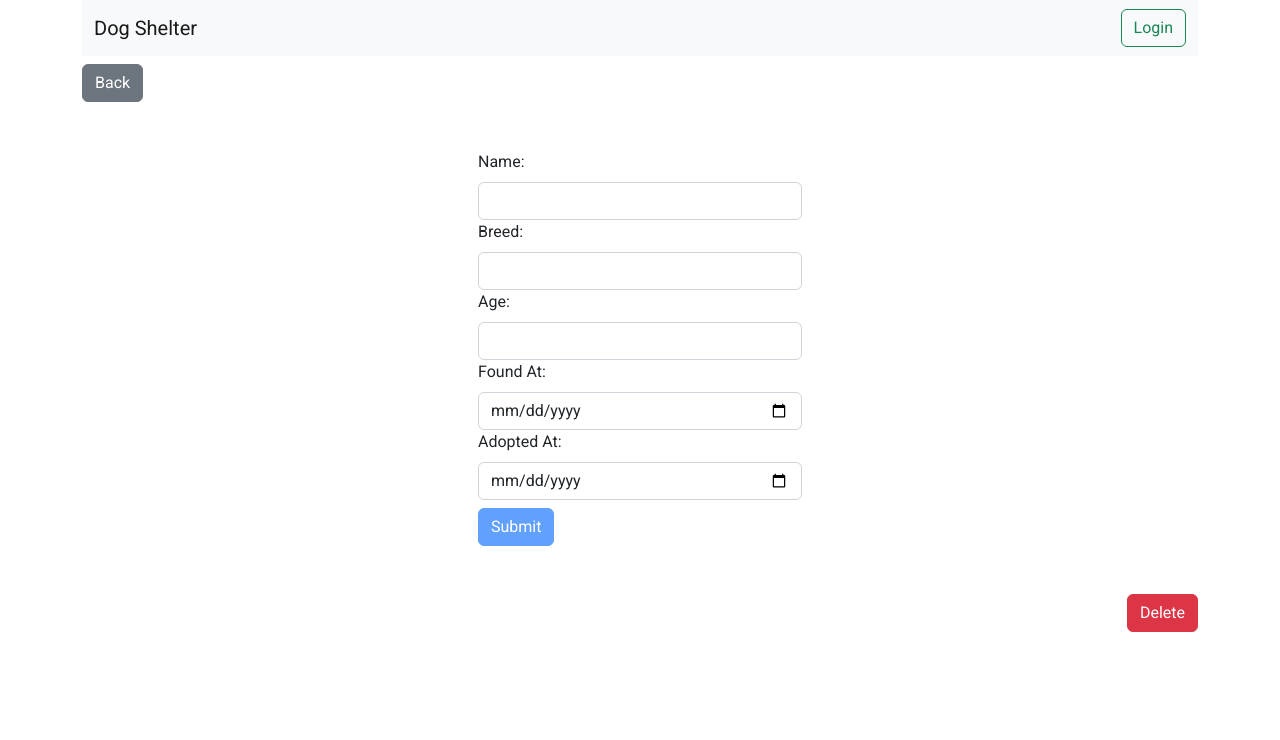
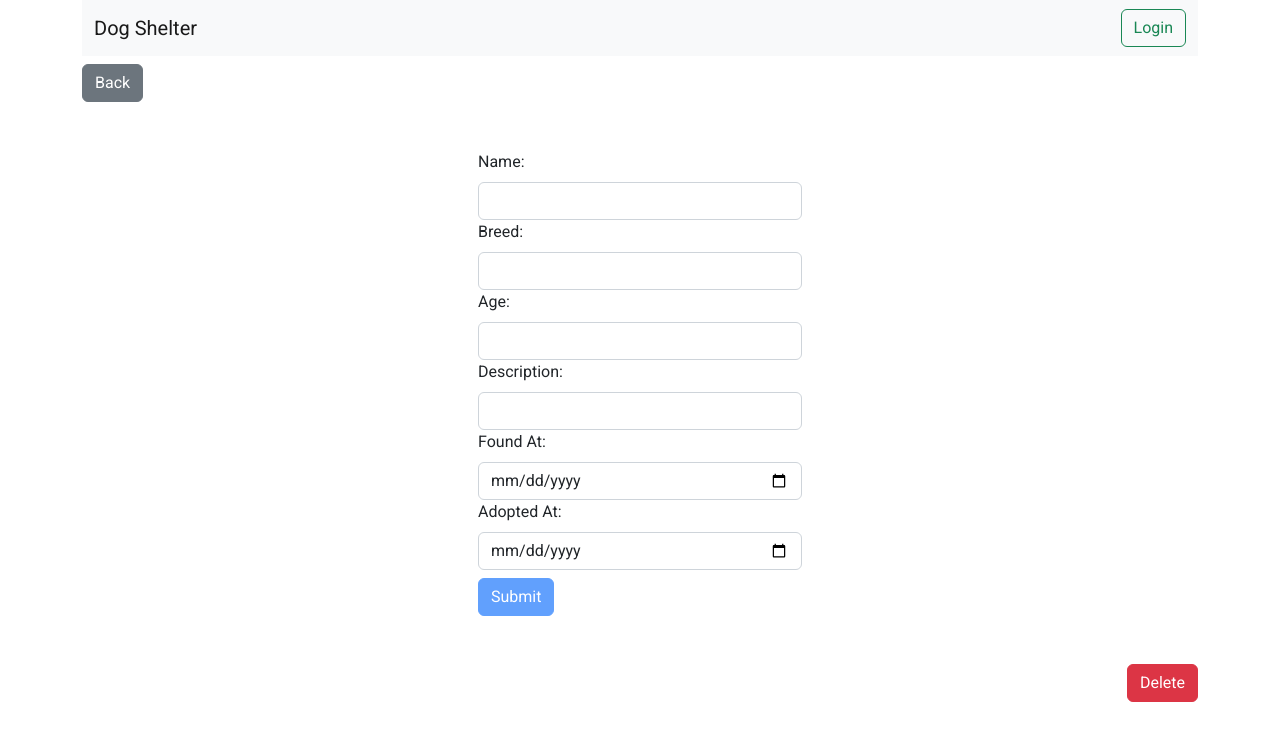
Before and after one commit to voroshagyma/dog-shelter-frontend, an Angular app: page /dogs/1 in a window 1280 px wide. Shown: the top 740 px of the page. Built offline with nearby package versions, Linux system fonts and the light colour scheme; no server answers.

Commit message:
Add saving dog

```diff
--- a/src/app/dogs/dog-add-page/dog-add-page.component.ts
+++ b/src/app/dogs/dog-add-page/dog-add-page.component.ts
@@ -1,4 +1,5 @@
 import { Component, OnInit } from '@angular/core';
+import { DogsService } from '../dogs.service';
 import { IDog } from '../models/idog';
 
 @Component({
@@ -8,7 +9,7 @@ import { IDog } from '../models/idog';
 })
 export class DogAddPageComponent implements OnInit {
 
-  constructor() { }
+  constructor(private readonly dogsService: DogsService) { }
 
   ngOnInit(): void {
   }
@@ -25,6 +26,6 @@ export class DogAddPageComponent implements OnInit {
 
 
   addDog(dog: IDog) {
-    console.log("adding", dog);
+    this.dogsService.create(dog).subscribe(e => console.log("added", e));
   }
 }
--- a/src/app/dogs/dog-edit-form/dog-edit-form.component.html
+++ b/src/app/dogs/dog-edit-form/dog-edit-form.component.html
@@ -19,7 +19,13 @@
             <input id="age" class="form-control" type="number" formControlName="age">
         </div>
     </div>
+    <div class="row justify-content-center">
 
+        <div class="col-4">
+            <label for="description" class="form-label">Description: </label>
+            <input id="description" class="form-control" type="text" formControlName="description">
+        </div>
+    </div>
     <div class="row justify-content-center">
         <div class="col-4">
             <label for="foundAt" class="form-label">Found At: </label>
--- a/src/app/dogs/dog-edit-form/dog-edit-form.component.ts
+++ b/src/app/dogs/dog-edit-form/dog-edit-form.component.ts
@@ -30,6 +30,7 @@ export class DogEditFormComponent implements OnInit {
       this.editForm.get('name')?.setValue(dog.name);
       this.editForm.get('age')?.setValue(dog.age);
       this.editForm.get('breed')?.setValue(dog.breed);
+      this.editForm.get('description')?.setValue(dog.description);
       this.editForm.get('foundAt')?.setValue(formatDate(dog.foundAt, 'yyyy-MM-dd', 'en'));
 
       const adoptedAt = dog.adoptedAt;
@@ -43,6 +44,7 @@ export class DogEditFormComponent implements OnInit {
   editForm = new FormGroup({
     name: new FormControl('', Validators.required),
     breed: new FormControl('', Validators.required),
+    description: new FormControl('', Validators.required),
     age: new FormControl('', Validators.min(0)),
     foundAt: new FormControl('', Validators.required),
     adoptedAt: new FormControl(''),
--- a/src/app/dogs/dogs.service.ts
+++ b/src/app/dogs/dogs.service.ts
@@ -15,7 +15,19 @@ export class DogsService {
 
   private readonly route = "/dogs"
 
-  create() { }
+  create(dog: IDog) {
+
+    const httpOptions = {
+      headers: new HttpHeaders({
+        'Content-Type': 'application/json',
+      })
+    };
+
+    return this.http.post<IDog>(environment.apiUrl + this.route,
+      dog,
+      httpOptions
+    );
+  }
 
   findAll() {
     return this.http.get<IDog[]>(environment.apiUrl + this.route);
@@ -31,7 +43,6 @@ export class DogsService {
   }
 
   update(id: number, dog: IDog) {
-    console.log(id, dog);
     const httpOptions = {
       headers: new HttpHeaders({
         'Content-Type': 'application/json',
```
